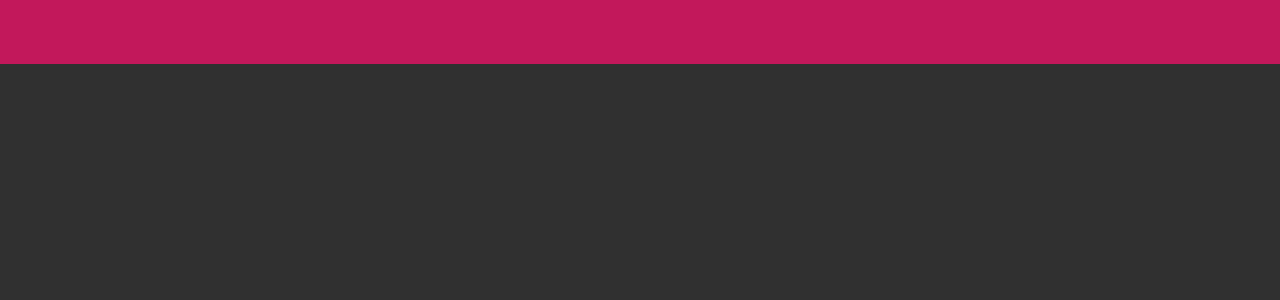
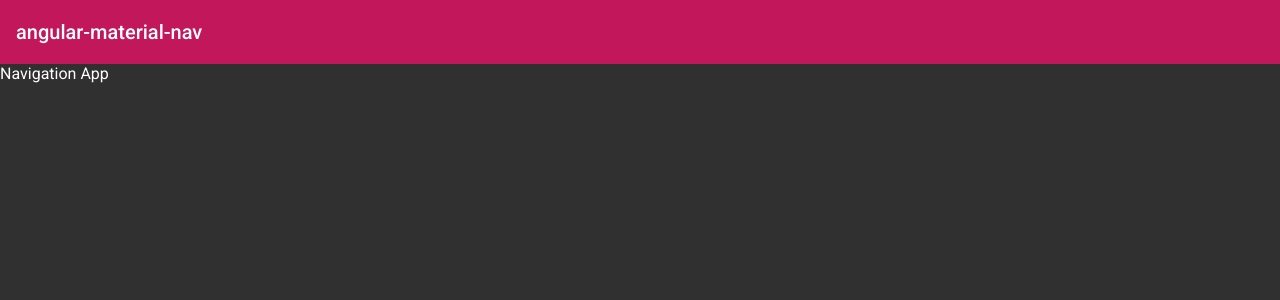
Before and after one commit to AndrewJBateman/angular-material-nav, an Angular app: page / in a window 1280 px wide. Shown: the top 300 px of the page. Built offline with nearby package versions, Linux system fonts and the light colour scheme.

Commit message:
dependencies & readme updated, prettier code formatting

```diff
--- a/src/app/app.component.html
+++ b/src/app/app.component.html
@@ -1,3 +1,5 @@
-<app-navigation> </app-navigation>
+<app-navigation>
+  Navigation App
+</app-navigation>
 
 <router-outlet></router-outlet>
--- a/src/app/navigation/navigation.component.css
+++ b/src/app/navigation/navigation.component.css
@@ -17,5 +17,5 @@
 }
 
 .hidden {
-           display : none;
+  display: none;
 }
--- a/src/app/navigation/navigation.component.html
+++ b/src/app/navigation/navigation.component.html
@@ -1,9 +1,13 @@
 <mat-sidenav-container class="sidenav-container">
-  <mat-sidenav #drawer class="sidenav" fixedInViewport="true"
-      [ngClass]="{'hidden': !(isHandset$ | async)}"
-      [attr.role]="(isHandset$ | async) ? 'dialog' : 'navigation'"
-      [mode]="(isHandset$ | async) ? 'over' : 'side'"
-      [opened]="!(isHandset$ | async)">
+  <mat-sidenav
+    #drawer
+    class="sidenav"
+    fixedInViewport="true"
+    [ngClass]="{ hidden: !(isHandset$ | async) }"
+    [attr.role]="(isHandset$ | async) ? 'dialog' : 'navigation'"
+    [mode]="(isHandset$ | async) ? 'over' : 'side'"
+    [opened]="!(isHandset$ | async)"
+  >
     <mat-toolbar>Andrew Bateman</mat-toolbar>
     <mat-nav-list>
       <a mat-list-item href="#">Link 1</a>
@@ -18,12 +22,15 @@
         aria-label="Toggle sidenav"
         mat-icon-button
         (click)="drawer.toggle()"
-        *ngIf="isHandset$ | async">
+        *ngIf="isHandset$ | async"
+      >
         <mat-icon aria-label="Side nav toggle icon">menu</mat-icon>
       </button>
-      <!-- <span>angular-material-nav</span> -->
+      <span>angular-material-nav</span>
+      <!-- <span>social</span> -->
     </mat-toolbar>
     <!-- Add Content Here -->
+
     <ng-content></ng-content>
   </mat-sidenav-content>
 </mat-sidenav-container>
```
Also changed, not shown: package.json (+33 -33 lines), src/app/navigation/navigation.component.ts (+10 -13 lines), 2 other files (tests, documents, lock files or other folders).
